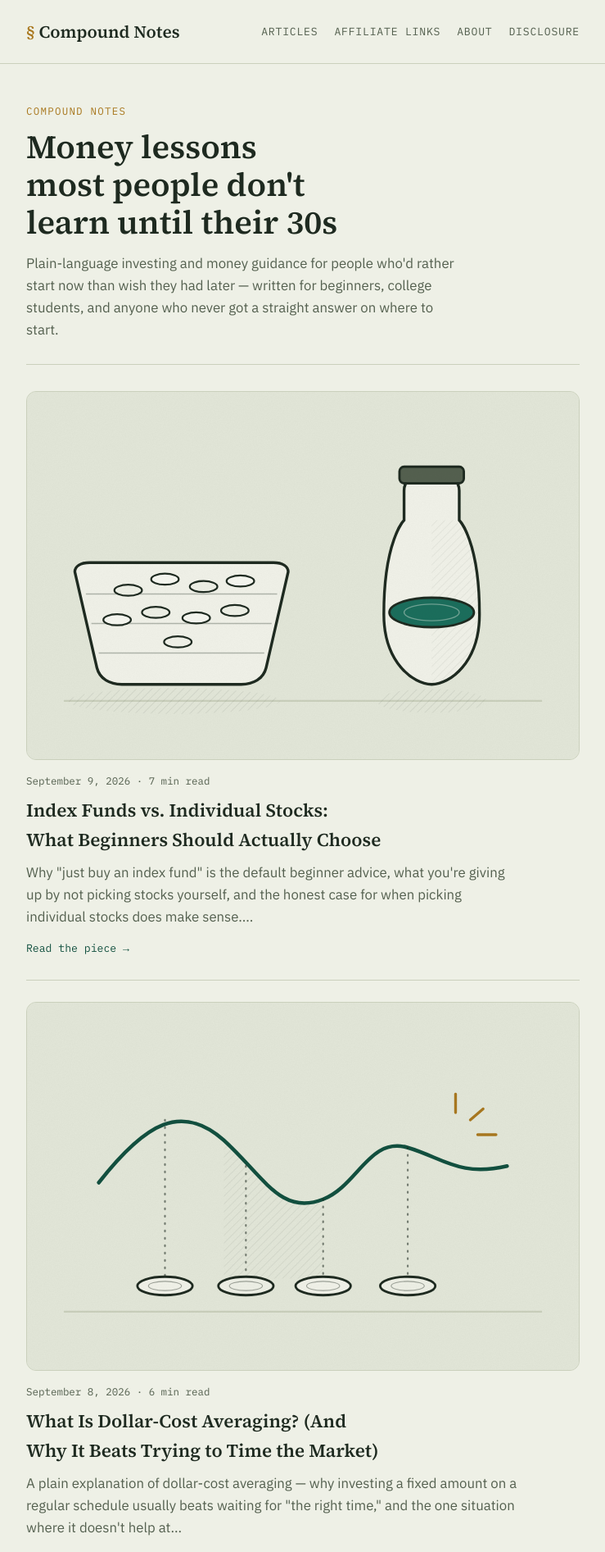
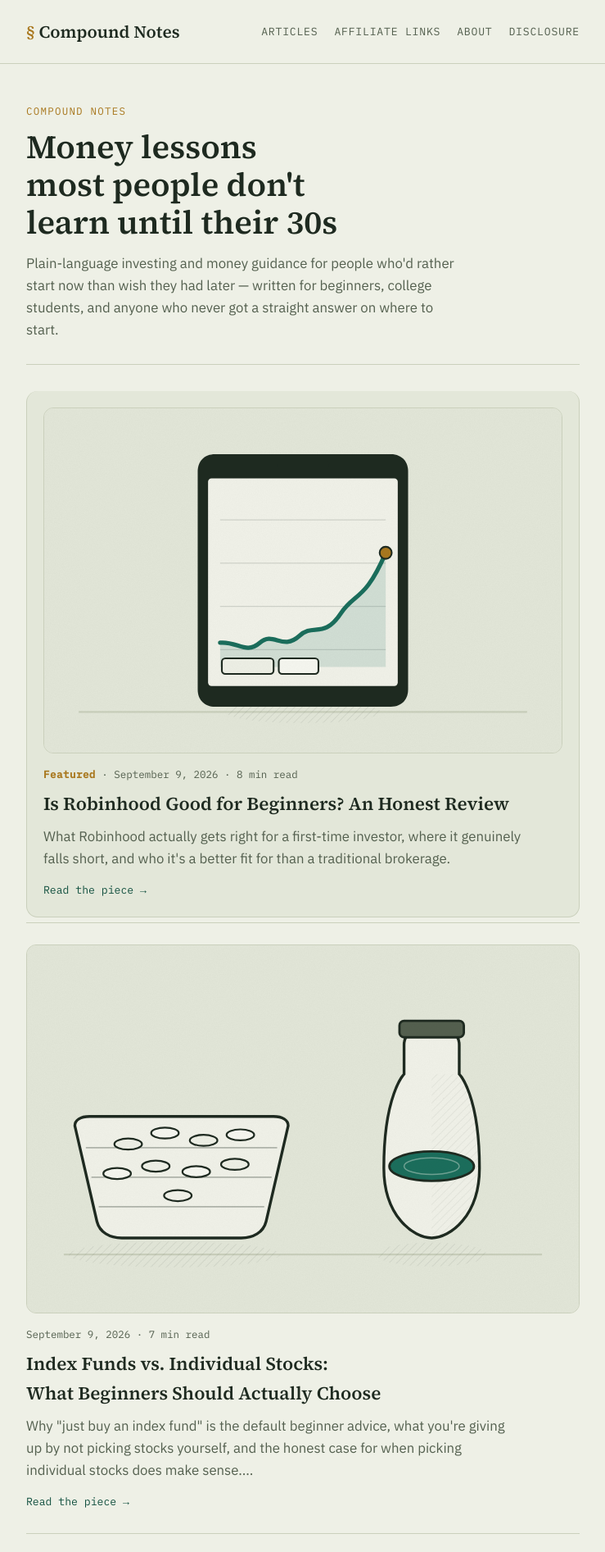
Before and after one commit to KevinKearns1/compound-notes, a Jekyll site: the page built from index.html, in a window 1280 px wide. Shown: the top 1893 px of the page at 82% size, without its empty margins (270-1009 px from the left). Built offline with Jekyll 4.4.1, drawn with Linux system fonts in a browser that asks for light colours.

Commit message:
Make topic tags functional, add pinned Robinhood review post
- Tags on each post now link to a new /tags/ page grouping every
  article by topic, instead of being inert labels.
- Added post pinning: a post with `pinned: true` in front matter
  now sorts to the top of the homepage regardless of date, with a
  "Featured" badge. Extracted the post-card markup into a shared
  include so pinned/regular cards stay in sync.
- Added an honest, balanced Robinhood review post (real pros and
  real cons — outages/2021 trading restrictions, payment for order
  flow, thin research tools — not just a pitch) as the first pinned
  post, with a new cover illustration and matching OG image.

Co-Authored-By: Claude Sonnet 5 <noreply@anthropic.com>
Claude-Session: https://claude.ai/code/session_01BBVAQBJGK5wp4bPG2d6npL

```diff
--- /dev/null
+++ b/_includes/post-card.html
@@ -0,0 +1,18 @@
+{% assign post = include.post %}
+<article class="post-card{% if post.pinned %} post-card-pinned{% endif %}">
+  {% if post.cover %}
+  <a class="post-card-media" href="{{ post.url | relative_url }}" tabindex="-1" aria-hidden="true">
+    <img src="{{ post.cover | relative_url }}" alt="" loading="lazy" width="600" height="400">
+  </a>
+  {% endif %}
+  <div class="post-card-body">
+    <p class="post-card-meta">
+      {% if post.pinned %}<span class="post-card-pin">Featured</span> · {% endif %}
+      <time datetime="{{ post.date | date_to_xmlschema }}">{{ post.date | date: "%B %-d, %Y" }}</time>
+      {% if post.reading_time %} · {{ post.reading_time }} min read{% endif %}
+    </p>
+    <h2><a href="{{ post.url | relative_url }}">{{ post.title }}</a></h2>
+    <p class="post-card-excerpt">{{ post.description | default: post.excerpt | strip_html | truncatewords: 32 }}</p>
+    <a class="post-card-link" href="{{ post.url | relative_url }}">Read the piece →</a>
+  </div>
+</article>
--- a/_layouts/home.html
+++ b/_layouts/home.html
@@ -8,22 +8,12 @@ layout: default
 </section>
 
 <section class="post-list" aria-label="All articles">
-  {% for post in site.posts %}
-  <article class="post-card">
-    {% if post.cover %}
-    <a class="post-card-media" href="{{ post.url | relative_url }}" tabindex="-1" aria-hidden="true">
-      <img src="{{ post.cover | relative_url }}" alt="" loading="lazy" width="600" height="400">
-    </a>
-    {% endif %}
-    <div class="post-card-body">
-      <p class="post-card-meta">
-        <time datetime="{{ post.date | date_to_xmlschema }}">{{ post.date | date: "%B %-d, %Y" }}</time>
-        {% if post.reading_time %} · {{ post.reading_time }} min read{% endif %}
-      </p>
-      <h2><a href="{{ post.url | relative_url }}">{{ post.title }}</a></h2>
-      <p class="post-card-excerpt">{{ post.description | default: post.excerpt | strip_html | truncatewords: 32 }}</p>
-      <a class="post-card-link" href="{{ post.url | relative_url }}">Read the piece →</a>
-    </div>
-  </article>
+  {% assign pinned_posts = site.posts | where: "pinned", true %}
+  {% assign other_posts = site.posts | where_exp: "post", "post.pinned != true" %}
+  {% for post in pinned_posts %}
+    {% include post-card.html post=post %}
+  {% endfor %}
+  {% for post in other_posts %}
+    {% include post-card.html post=post %}
   {% endfor %}
 </section>
--- a/_layouts/post.html
+++ b/_layouts/post.html
@@ -5,7 +5,7 @@ layout: default
   <header class="post-header">
     {% if page.tags %}
     <p class="post-tags">
-      {% for tag in page.tags %}<span class="tag">{{ tag }}</span>{% endfor %}
+      {% for tag in page.tags %}<a class="tag" href="{{ '/tags/' | relative_url }}#{{ tag | slugify }}">{{ tag }}</a>{% endfor %}
     </p>
     {% endif %}
     <h1>{{ page.title }}</h1>
--- /dev/null
+++ b/_posts/2026-09-09-robinhood-review.md
@@ -0,0 +1,58 @@
+---
+layout: post
+title: "Is Robinhood Good for Beginners? An Honest Review"
+date: 2026-09-09
+description: >-
+  What Robinhood actually gets right for a first-time investor, where
+  it genuinely falls short, and who it's a better fit for than a
+  traditional brokerage.
+tags: [reviews, getting started, brokerage accounts]
+pinned: true
+affiliate: true
+reading_time: 8
+cover: /assets/images/covers/robinhood-review.svg
+image: /assets/images/covers/robinhood-review.png
+cover_alt: "A phone screen showing a simple rising line chart, illustrating a mobile-first trading app"
+---
+
+Compound Notes mentions Robinhood a lot, because it's the brokerage the writer actually uses — but "I use it" isn't the same as "here's an honest assessment of it," and this site's [disclosure]({{ '/disclosure/' | relative_url }}) says real downsides get said out loud, referral link or not. So here's the actual review, pros and cons, instead of just another mention in passing.
+
+## What it actually is
+
+Robinhood is a mobile-first brokerage — you can open an individual brokerage account, a retirement account, and trade stocks, ETFs, options, and crypto, all from an app built to feel more like a consumer app than a trading terminal. That design choice is the whole story of both what it does well and where it falls short.
+
+<!--more-->
+
+## What it gets right
+
+**No account minimum.** You can open an account and start with whatever amount you're comfortable with — there's no "you need $500 to begin" barrier, which matters a lot for the exact audience this site is written for (people investing $20-50 a month, not people with a lump sum to deploy).
+
+**Fractional shares.** You don't need a full share's worth of money to own a piece of an expensive stock — you can buy a fraction of a share for whatever dollar amount you choose. For a beginner without much capital, this is a genuinely bigger deal than it sounds; it's the difference between "I can only afford stocks under $50" and "I can invest in anything with $10."
+
+**The interface is legitimately easy to use.** Whatever else is true, the app does not require you to already understand trading terminology to place a basic order. That's a real, deliberate design choice, and it lowers the barrier to actually starting versus a brokerage built around a dense professional-trader interface.
+
+**Commission-free trades and no account fees.** This used to be Robinhood's headline differentiator; it's now closer to industry standard since most major brokerages followed suit, but it's still true and still worth confirming versus whichever alternative you're comparing it to.
+
+**A real referral program.** If you sign up through a referral link (including the one on this site's [Affiliate Links page]({{ '/affiliate-links/' | relative_url }})), both the referrer and the new account may receive a stock reward — Robinhood sets the exact terms, and they change, so check them directly before counting on a specific number.
+
+## Where it genuinely falls short
+
+**Its research and analysis tools are thin.** If you want deep fundamental data, analyst reports, or advanced charting built into the platform, Robinhood is not where you'll find it — you'll likely end up looking things up elsewhere and executing the trade in the app. For a beginner doing simple, long-term index-fund investing, this barely matters. For anyone wanting to research individual stocks seriously, it's a real limitation.
+
+**It's had real reliability problems during high-volatility events.** Robinhood's platform has experienced outages and, during the January 2021 meme-stock volatility, controversially restricted buying on certain stocks — a decision that drew serious criticism and regulatory scrutiny. That's a real historical mark against it, not a hypothetical concern, and worth knowing about even though day-to-day reliability has generally been fine since.
+
+**Payment for order flow.** Like most commission-free brokerages, Robinhood makes money in part by routing your trade orders through market makers who pay for that order flow, rather than charging you a commission directly. Regulators and researchers have studied whether this costs retail investors in execution quality; the evidence is mixed and this practice isn't unique to Robinhood, but it's a real thing worth understanding rather than assuming "commission-free" means "no cost to you anywhere in the chain."
+
+**It's app-first, sometimes to a fault.** If you want a full-featured desktop trading platform, Robinhood's web experience has historically been a secondary experience to the mobile app, not the other way around.
+
+## Who it's actually a good fit for
+
+Based on the above, Robinhood makes the most sense for **beginners doing straightforward, long-term investing with amounts that don't require deep research tools** — which, not coincidentally, describes most of the audience this site is written for. It makes less sense for someone who wants to actively trade with serious charting and research needs, or who's specifically bothered by the payment-for-order-flow model and wants a brokerage that doesn't use it.
+
+<div class="cta-box">
+<p>If this sounds like a reasonable fit and you're deciding where to open your first account: I use Robinhood myself, and if you sign up and fund an account through my link, I get a referral reward from Robinhood, and you may get a stock reward too. Robinhood sets the exact terms and they change over time, so check them directly rather than trusting a number from me.</p>
+<p><a class="cta-btn" href="https://join.robinhood.com/kevink1479" target="_blank" rel="noopener nofollow sponsored">Open a Robinhood account →</a></p>
+<p class="cta-fineprint">This is a disclosed referral link (see the <a href="{{ '/disclosure/' | relative_url }}">full disclosure</a>). No obligation to use it — the strategy on this site works with any no-minimum brokerage.</p>
+</div>
+
+Nothing above changes if you skip the link — the pros and cons are the same either way, and they're the actual reason to pick a brokerage, not the referral bonus attached to it.
--- a/assets/css/style.css
+++ b/assets/css/style.css
@@ -152,6 +152,19 @@ a:focus-visible{ outline:2px solid var(--gold); outline-offset:2px; }
   color:var(--ink-soft);
   margin:0 0 8px;
 }
+.post-card-pin{
+  color:var(--gold);
+  font-weight:600;
+  letter-spacing:0.04em;
+}
+.post-card-pinned{
+  padding:20px;
+  margin:0 0 6px;
+  border:1px solid var(--line);
+  border-radius:14px;
+  background:var(--paper-raised);
+}
+.post-list .post-card-pinned:first-child{ padding-top:20px; }
 .post-card h2{
   font-family:"Source Serif 4", Georgia, serif;
   font-weight:600;
@@ -181,6 +194,38 @@ a:focus-visible{ outline:2px solid var(--gold); outline-offset:2px; }
   border:1px solid var(--line);
   border-radius:100px;
   padding:3px 10px;
+  text-decoration:none;
+  transition:border-color 0.12s ease, color 0.12s ease;
+}
+.tag:hover{
+  color:var(--accent-strong);
+  border-color:var(--accent-strong);
+}
+
+.tag-index{ display:flex; flex-direction:column; gap:36px; padding-bottom:40px; }
+.tag-group{ scroll-margin-top:24px; }
+.tag-group h2{
+  font-family:"Source Serif 4", Georgia, serif;
+  font-weight:600;
+  font-size:1.3rem;
+  text-transform:capitalize;
+  margin:0 0 14px;
+  padding-bottom:10px;
+  border-bottom:1px solid var(--line);
+}
+.tag-post-list{ list-style:none; margin:0; padding:0; display:flex; flex-direction:column; gap:10px; }
+.tag-post-list li{
+  display:flex;
+  justify-content:space-between;
+  gap:16px;
+  align-items:baseline;
+}
+.tag-post-list a{ text-decoration:none; }
+.tag-post-list time{
+  font-family:"IBM Plex Mono", monospace;
+  font-size:0.78rem;
+  color:var(--ink-soft);
+  white-space:nowrap;
 }
 .post-header h1{
   font-family:"Source Serif 4", Georgia, serif;
```
Also changed, not shown: tags.html (added, +24 -0 lines), assets/images/covers/robinhood-review.png (added), assets/images/covers/robinhood-review.svg (added).
